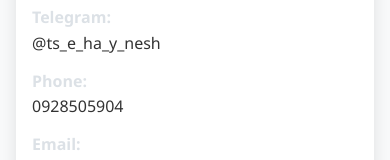
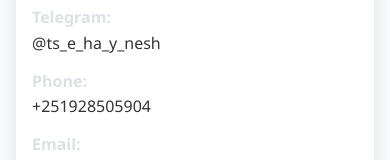
Before and after one commit to tsi1221/tsehayportifolio, a React (Create React App) app: page /contact in a window 390 px wide. Shown: the part 328-488 px from the top of the page. Built offline with nearby package versions, Linux system fonts and the light colour scheme.

Commit message:
Updated Contact section with responsive CSS and Formspree integration

```diff
--- a/src/components/Contact.jsx
+++ b/src/components/Contact.jsx
@@ -19,7 +19,7 @@
 
         <div className="contact-info">
           <p><strong>Telegram:</strong> @ts_e_ha_y_nesh</p>
-          <p><strong>Phone:</strong> 0928505904</p>
+          <p><strong>Phone:</strong> +251928505904</p>
           <p><strong>Email:</strong> <a href="mailto:tsehayneshbiruh2@gmail.com">tsehayneshbiru2@gmail.com</a></p>
           <p><strong>LinkedIn:</strong> <a href="https://www.linkedin.com/in/tsehaynesh-biruh-8681852a4/" target="_blank" rel="noreferrer">tsehaynesh-biruh</a></p>
           <p><strong>Location:</strong> Addis Ababa, Ethiopia</p>
```
